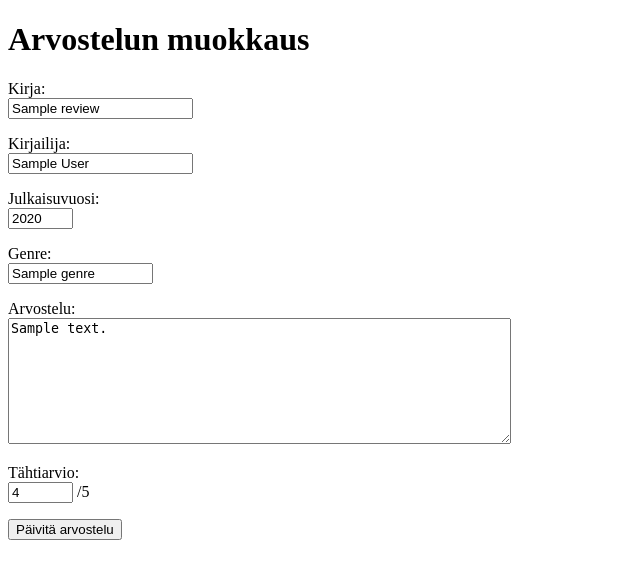
After one commit to saraayy/BestReads, a Flask app: template templates/edit_review.html in a window 1280 px wide. The commit adds this page. Shown: the top 579 px of the page, without its empty margins (0-640 px from the left). Run offline with Flask 3, Linux system fonts and the light colour scheme; the template is opened without the code that fills it: most values are stand-ins (such as "Sample title", 1, 10 or a date in 2020).

Commit message:
Add edit review feature

```diff
--- a/app.py
+++ b/app.py
@@ -43,6 +43,25 @@ def create_review():
 
     return redirect("/")
 
+@app.route("/edit_review/<int:review_id>")
+def edit_review(review_id):
+    review = reviews.get_review(review_id)
+    return render_template("edit_review.html", review=review)
+
+@app.route("/update_review", methods=["POST"])
+def update_review():
+    review_id = request.form["review_id"]
+    title = request.form["title"]
+    author = request.form["author"]
+    year = request.form["year"]
+    genre = request.form["genre"]
+    description = request.form["description"]
+    stars = request.form["stars"]
+
+    reviews.update_review(review_id, title, author, year, genre, description, stars)
+
+    return redirect("/review/" + str(review_id))
+
 
 @app.route("/create", methods=["POST"])
 def create():
--- /dev/null
+++ b/templates/edit_review.html
@@ -0,0 +1,40 @@
+<!DOCTYPE html>
+<html>
+
+<head>
+  <title>Arvostelun muokkaus</title>
+</head>
+
+<body>
+    <h1>Arvostelun muokkaus</h1>
+  <form action="/update_review" method="post">
+    <p>
+      Kirja: <br />
+      <input type="text" name="title" value="{{ review.title }}"/>
+    </p>
+    <p>
+        Kirjailija: <br />
+        <input type="text" name="author" value="{{ review.author }}"/>
+    </p>
+    <p>
+        Julkaisuvuosi: <br />
+        <input type="text" name="year" size="5" value="{{ review.year }}"/>
+    </p>
+    <p>
+        Genre: <br />
+        <input type="text" name="genre" size="15" value="{{ review.genre }}"/>
+    </p>
+    <p>
+        Arvostelu: <br />
+        <textarea name="description" rows="8" cols="60">{{ review.description }}</textarea>
+    </p>
+    <p>
+        Tähtiarvio: <br />
+        <input type="text" name="stars" size="5" value="{{ review.stars }}"/> /5
+    </p>
+    <input type = "hidden" name = "review_id" value="{{ review.id }}"/>
+    <input type="submit" value="Päivitä arvostelu"/>
+  </form>
+</body>
+
+</html>
--- a/templates/show_review.html
+++ b/templates/show_review.html
@@ -7,6 +7,11 @@
 
 <body>
     <h1>Kirja: {{ review.title }}</h1>
+    {% if session.user_id == review.user_id %}
+    <p>
+        <a href="/edit_review/{{ review.id }}">Muokkaa</a>
+    </p>
+    {% endif %}
     <p>
         Kirjailija: {{ review.author }}
     </p>
```
Also changed, not shown: reviews.py (+13 -1 lines).
